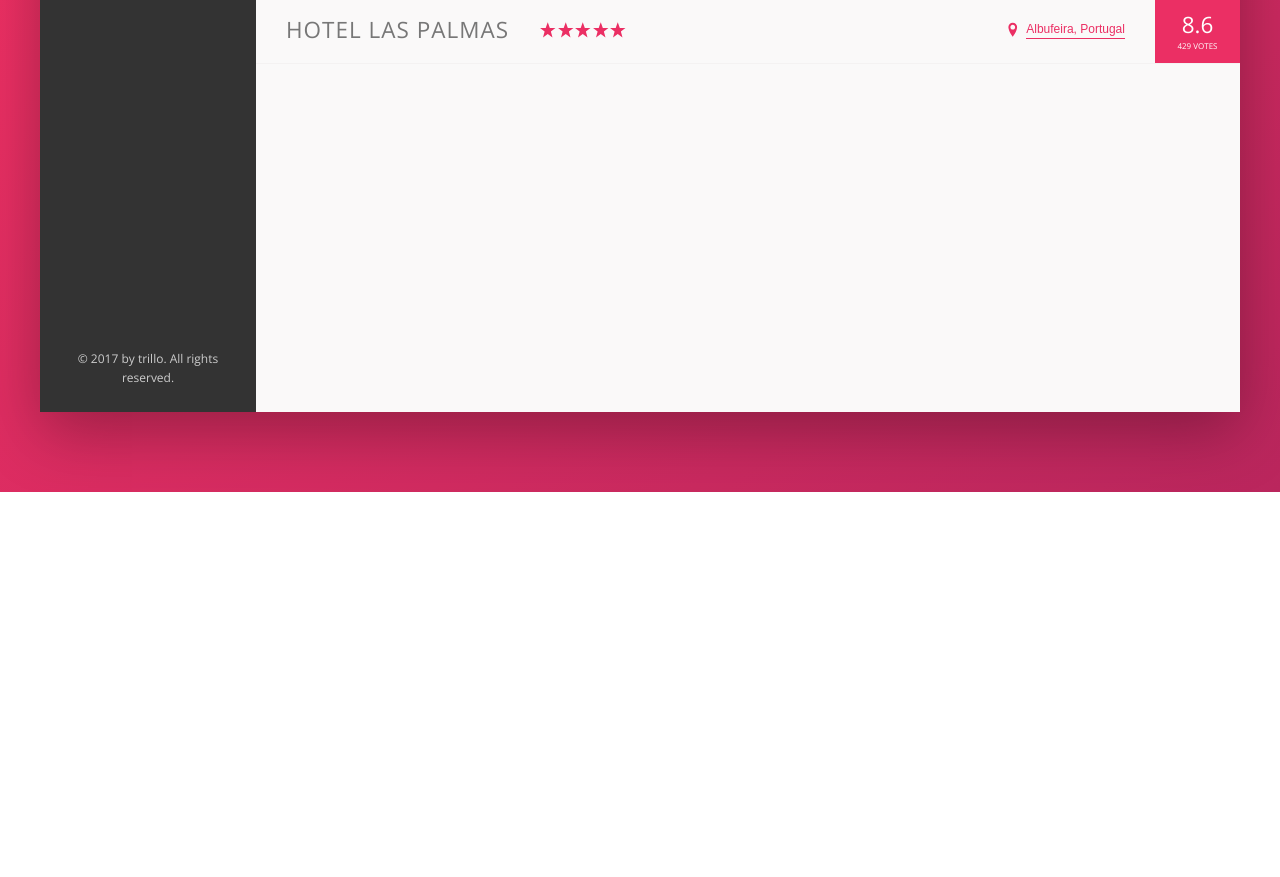
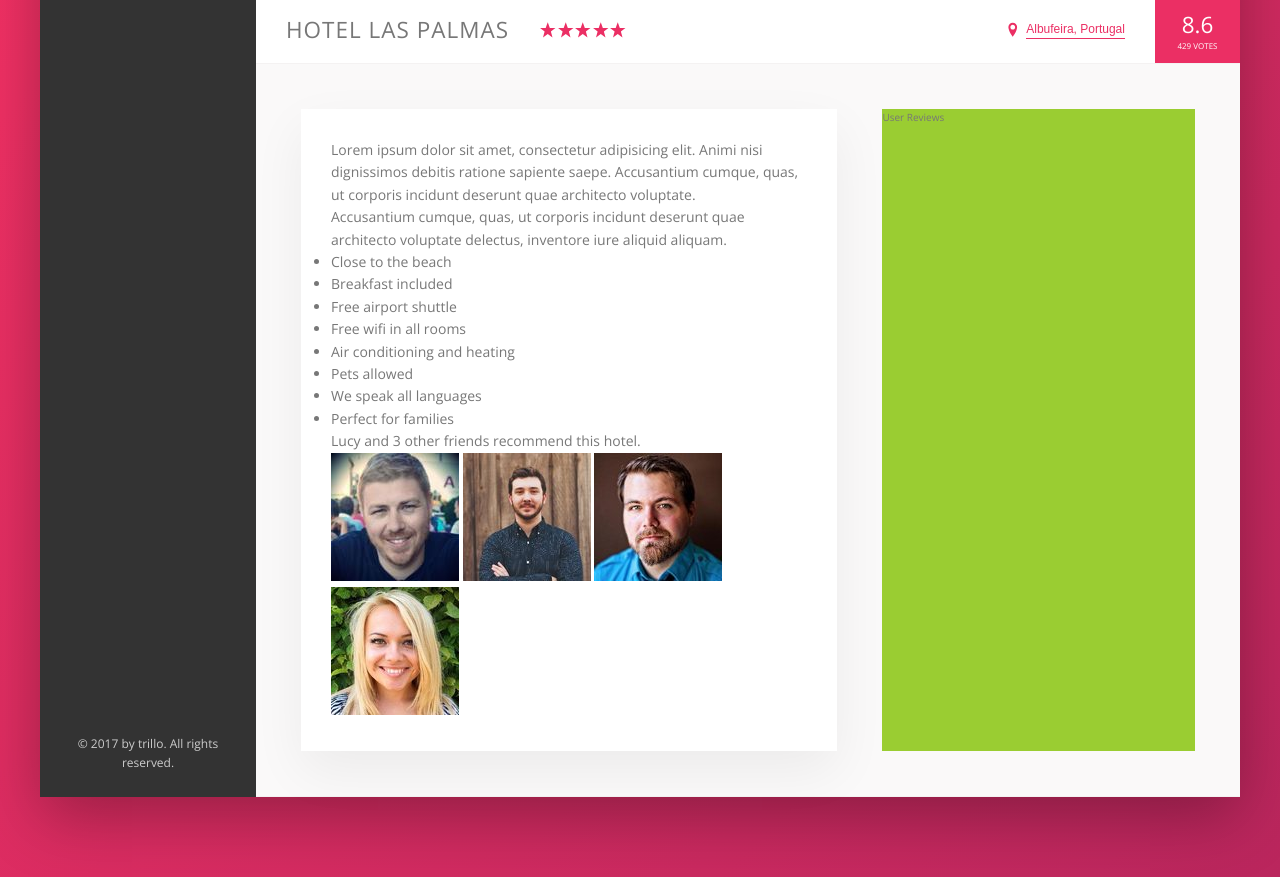
Before and after one commit to gavinquirk/Trillo, a website: page index.html in a window 1280 px wide. Shown: the part 538-1415 px from the top of the page. Before the commit the page ends 1030 px from the top, so only its background shows below. Drawn offline with nearby package versions, Linux system fonts and the light colour scheme.

Commit message:
added hotel description section

```diff
--- a/index.html
+++ b/index.html
@@ -139,6 +139,44 @@
                         </div>
                     </div>
 
+                    <div class="detail">
+
+                        <div class="description">
+                            <p class="paragraph">
+                                Lorem ipsum dolor sit amet, consectetur adipisicing elit.
+                                Animi nisi dignissimos debitis ratione sapiente saepe.
+                                Accusantium cumque, quas, ut corporis incidunt deserunt quae architecto voluptate.
+                            </p>
+                            <p class="paragraph">
+                                Accusantium cumque, quas, ut corporis incidunt deserunt quae architecto voluptate delectus, inventore iure aliquid aliquam.
+                            </p>
+                            <ul class="list">
+                                <li class="list__item">Close to the beach</li>
+                                <li class="list__item">Breakfast included</li>
+                                <li class="list__item">Free airport shuttle</li>
+                                <li class="list__item">Free wifi in all rooms</li>
+                                <li class="list__item">Air conditioning and heating</li>
+                                <li class="list__item">Pets allowed</li>
+                                <li class="list__item">We speak all languages</li>
+                                <li class="list__item">Perfect for families</li>
+                            </ul>
+                            <div class="recommend">
+                                <p class="recommend__count">
+                                    Lucy and 3 other friends recommend this hotel.
+                                </p>
+                                <div class="recommend__friends">
+                                    <img src="img/user-3.jpg" alt="Friend 1" class="recommend__photo">
+                                    <img src="img/user-4.jpg" alt="Friend 2" class="recommend__photo">
+                                    <img src="img/user-5.jpg" alt="Friend 3" class="recommend__photo">
+                                    <img src="img/user-6.jpg" alt="Friend 4" class="recommend__photo">
+                                </div>
+                            </div>
+                        </div>
+
+                        <div class="user-reviews">
+                            User Reviews
+                        </div>
+                    </div>
 
 
 
--- a/sass/_base.scss
+++ b/sass/_base.scss
@@ -32,6 +32,9 @@ Grey dark 3: #999
   --color-grey-dark-3: #999;
 
   --shadow-dark: 0 2rem 6rem rgba(0,0,0,0.3);
+  --shadow-light: 0 2rem 5rem rgba(0,0,0,0.06);
+
+  --line: 1px solid var(--color-grey-light-2);
 }
 
 // Global Settings
--- a/sass/_components.scss
+++ b/sass/_components.scss
@@ -206,7 +206,7 @@
 .overview {
   display: flex;
   align-items: center;
-  border-bottom: 1px solid var(--color-grey-light-2);
+  border-bottom: var(--line);
 
   &__heading {
     font-size: 2.25rem;
--- a/sass/_layout.scss
+++ b/sass/_layout.scss
@@ -11,7 +11,7 @@
   font-size: 1.4rem;
   height: 7rem;
   background-color: #fff;
-  border-bottom: 1px solid var(--color-grey-light-2);
+  border-bottom: var(--line);
 
   display: flex;
   justify-content: space-between;
@@ -33,10 +33,28 @@
 }
 
 .hotel-view {
-  // background-color: #fff;
-
-  // test
-  height: 80rem;
+  background-color: #fff;
 
   flex: 1;
 }
+
+.detail {
+  display: flex;
+  padding: 4.5rem;
+  background-color: var(--color-grey-light-1);
+  border-bottom: var(--line);
+}
+
+.description {
+  font-size: 1.4rem;
+  background-color: #fff;
+  box-shadow: var(--shadow-light);
+  padding: 3rem;
+  flex: 0 0 60%;
+  margin-right: 4.5rem;
+}
+
+.user-reviews {
+  background-color: yellowgreen;
+  flex: 1;
+}
```
Also changed, not shown: css/style.css.
